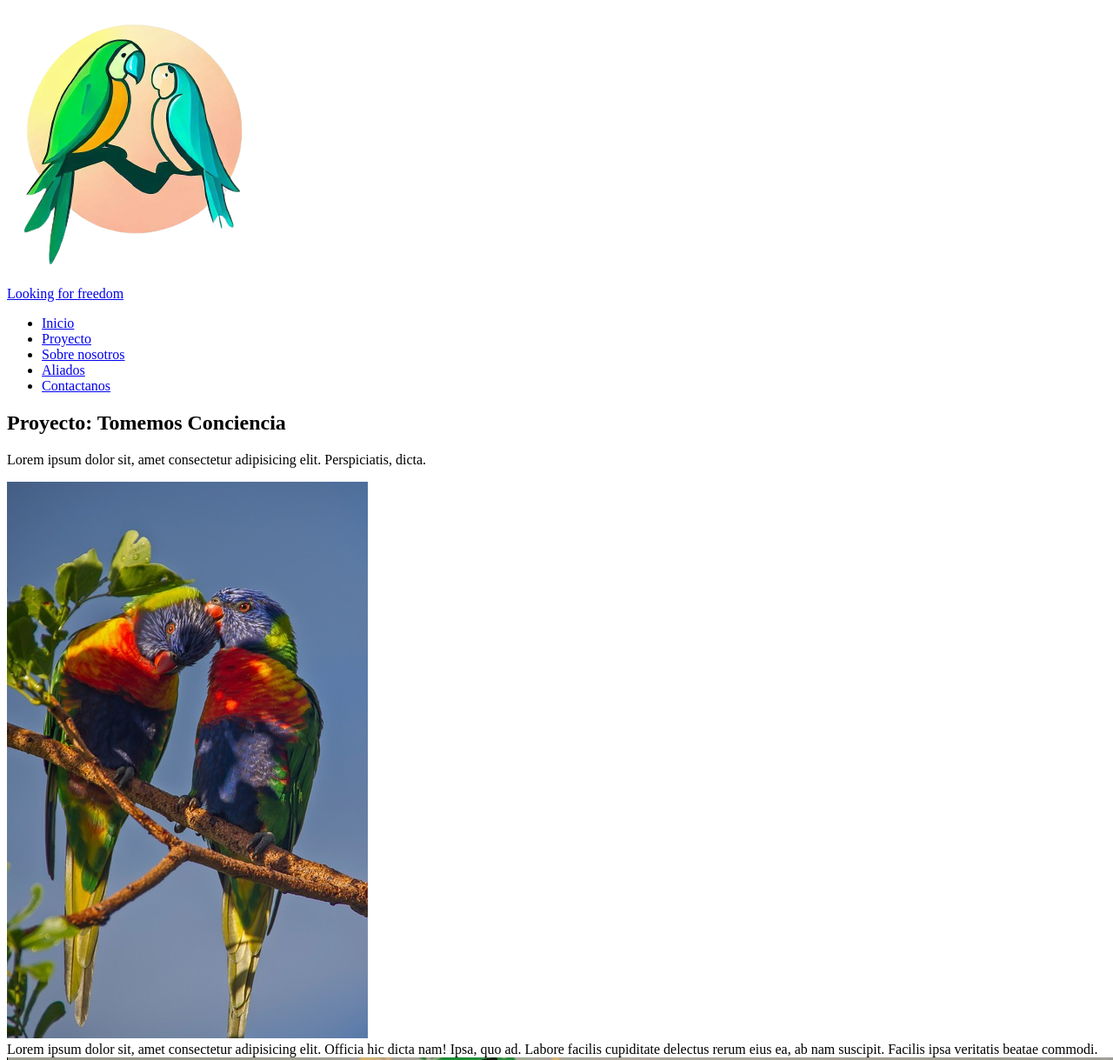
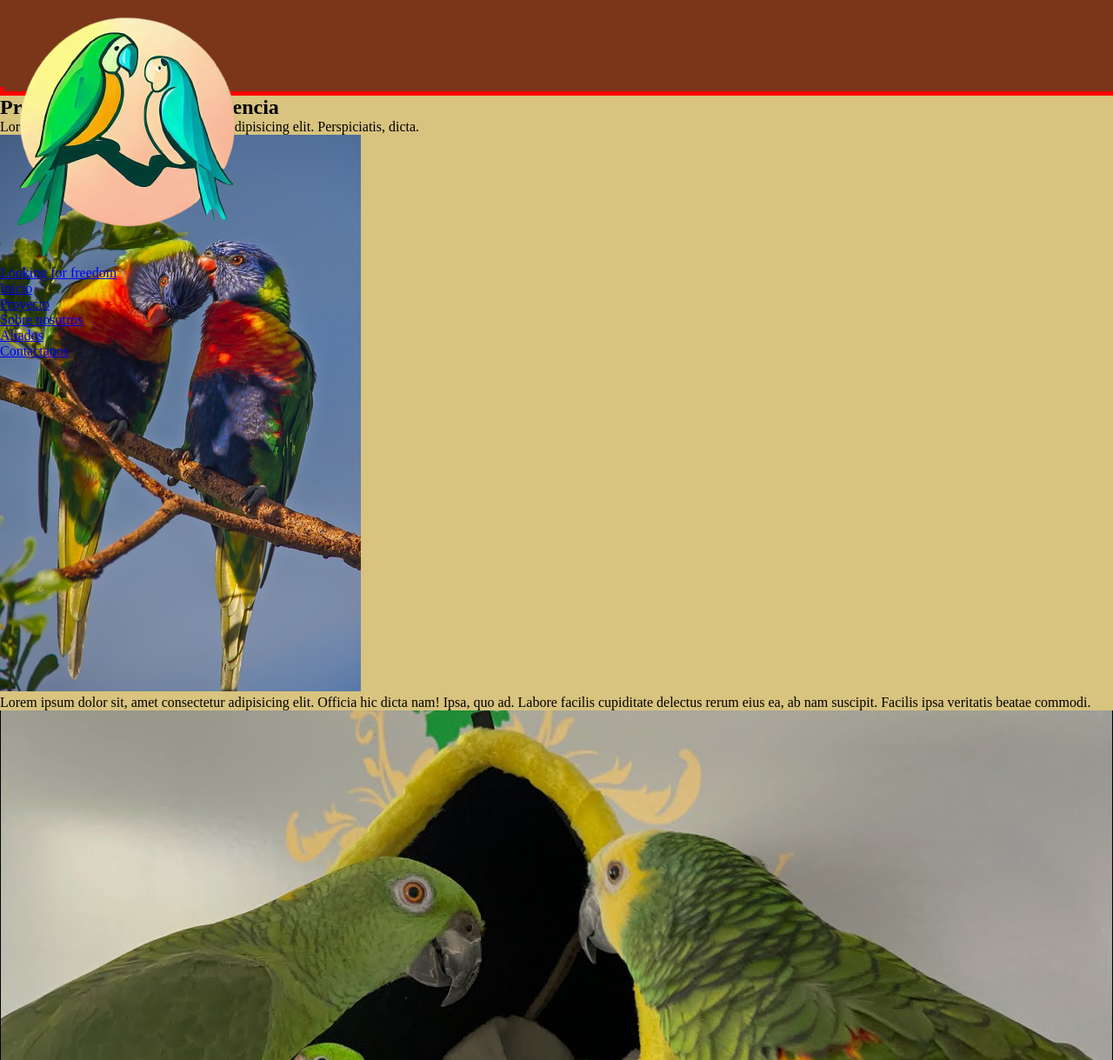
Before and after one commit to TomasRincon18/actividadesClase, a plain HTML site: page actividad2/index.html in a window 1280 px wide. Shown: the top 1219 px of the page at 87% size. Drawn offline with Linux system fonts and the light colour scheme; a web font is replaced by a local one.

Commit message:
[Actualizacion] Actividad 2

```diff
--- a/actividad2/index.html
+++ b/actividad2/index.html
@@ -1,5 +1,6 @@
 <!DOCTYPE html>
 <html lang="es">
+
 <head>
     <meta charset="UTF-8">
     <meta name="viewport" content="width=device-width, initial-scale=1.0">
@@ -17,6 +18,7 @@
 
     <title>Practica 2</title>
 </head>
+
 <body>
 
     <!-- HEADER -->
@@ -56,31 +58,41 @@
                 <div class="imagenes img1">
                     <img src="./assets/images/img1.png" alt="imgProyecto">
                     <div class="parrafoImg">
-                        Lorem ipsum dolor sit, amet consectetur adipisicing elit. Officia hic dicta nam! Ipsa, quo ad. Labore facilis cupiditate delectus rerum eius ea, ab nam suscipit. Facilis ipsa veritatis beatae commodi.
+                        <p>Lorem ipsum dolor sit, amet consectetur adipisicing elit. Officia hic dicta nam! Ipsa, quo ad.
+                        Labore facilis cupiditate delectus rerum eius ea, ab nam suscipit. Facilis ipsa veritatis beatae
+                        commodi.</p>
                     </div>
                 </div>
                 <div class="imagenes img2">
                     <img src="./assets/images/img2.png" alt="imgProyecto">
                     <div class="parrafoImg">
-                        Lorem ipsum dolor sit, amet consectetur adipisicing elit. Officia hic dicta nam! Ipsa, quo ad. Labore facilis cupiditate delectus rerum eius ea, ab nam suscipit. Facilis ipsa veritatis beatae commodi.
+                        <p>Lorem ipsum dolor sit, amet consectetur adipisicing elit. Officia hic dicta nam! Ipsa, quo ad.
+                        Labore facilis cupiditate delectus rerum eius ea, ab nam suscipit. Facilis ipsa veritatis beatae
+                        commodi.</p>
                     </div>
                 </div>
                 <div class="imagenes img3">
                     <img src="./assets/images/img3.png" alt="imgProyecto">
                     <div class="parrafoImg">
-                        Lorem ipsum dolor sit, amet consectetur adipisicing elit. Officia hic dicta nam! Ipsa, quo ad. Labore facilis cupiditate delectus rerum eius ea, ab nam suscipit. Facilis ipsa veritatis beatae commodi.
+                        <p>Lorem ipsum dolor sit, amet consectetur adipisicing elit. Officia hic dicta nam! Ipsa, quo ad.
+                        Labore facilis cupiditate delectus rerum eius ea, ab nam suscipit. Facilis ipsa veritatis beatae
+                        commodi.</p>
                     </div>
                 </div>
                 <div class="imagenes img4">
                     <img src="./assets/images/img4.png" alt="imgProyecto">
                     <div class="parrafoImg">
-                        Lorem ipsum dolor sit, amet consectetur adipisicing elit. Officia hic dicta nam! Ipsa, quo ad. Labore facilis cupiditate delectus rerum eius ea, ab nam suscipit. Facilis ipsa veritatis beatae commodi.
+                        <p>Lorem ipsum dolor sit, amet consectetur adipisicing elit. Officia hic dicta nam! Ipsa, quo ad.
+                        Labore facilis cupiditate delectus rerum eius ea, ab nam suscipit. Facilis ipsa veritatis beatae
+                        commodi.</p>
                     </div>
                 </div>
                 <div class="imagenes img5">
                     <img src="./assets/images/img7.png" alt="imgProyecto">
                     <div class="parrafoImg">
-                        Lorem ipsum dolor sit, amet consectetur adipisicing elit. Officia hic dicta nam! Ipsa, quo ad. Labore facilis cupiditate delectus rerum eius ea, ab nam suscipit. Facilis ipsa veritatis beatae commodi.
+                        <p>Lorem ipsum dolor sit, amet consectetur adipisicing elit. Officia hic dicta nam! Ipsa, quo ad.
+                        Labore facilis cupiditate delectus rerum eius ea, ab nam suscipit. Facilis ipsa veritatis beatae
+                        commodi.</p>
                     </div>
                 </div>
             </article>
@@ -106,4 +118,5 @@
     </footer>
 
 </body>
+
 </html>
--- a/actividad2/styles/index.css
+++ b/actividad2/styles/index.css
@@ -0,0 +1,61 @@
+/* Fuentes */
+
+@import url('https://fonts.cdnfonts.com/css/ysabeau-sc');
+@import url('https://fonts.cdnfonts.com/css/quito');
+
+/* Variables */
+
+:root {
+
+    /* paleta de colores */
+
+    --colorFondo: #D8C37F;
+    --colorEnfasis1: #A4AE20;
+    --colorEnfasis2: #C57023;
+    --colorEnfasis3: #7B361A;
+    --colorText: #d9d09e85;
+    --colorText2: #19160A;
+
+    /* Fuentes */
+
+    --textTitle: 'Ysabeau SC', sans-serif;
+    --textContent: 'Quito', sans-serif;
+}
+
+/* Estilos iniciales */
+
+*{
+    margin: 0;
+    padding: 0;
+}
+
+body{
+    background-color: var(--colorFondo);
+    width: 100vw;
+    height: auto;
+    overflow-x: hidden;
+}
+
+/* HEADER */
+
+header{
+    width: 100%;
+    height: 100px;
+    border: 5px solid red;
+    background-color: var(--colorEnfasis3);
+}
+
+.menuNav{
+    width: 100%;
+    height: 100px;
+    background-color: var(--colorEnfasis3);
+    position: fixed;
+    top: 0;
+    right: 0;
+}
+
+/* MAIN */
+
+
+
+/* FOOTER */
```
